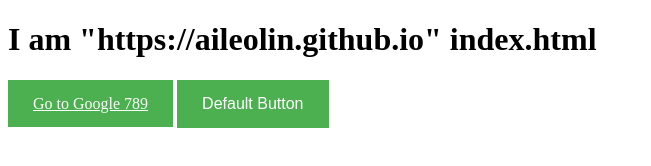
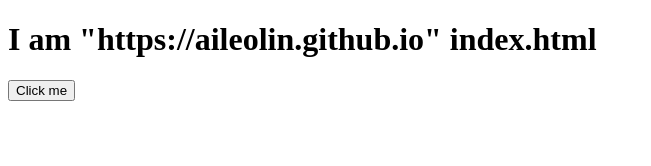
Before and after one commit to aileolin/aileolin.github.io, a plain HTML site: page index.html in a window 1280 px wide. Shown: the whole page, without its empty margins (0-651 px from the left). Drawn offline with Linux system fonts and the light colour scheme.

Commit message:
Update index.html

```diff
--- a/index.html
+++ b/index.html
@@ -3,25 +3,12 @@
   <head>
     <meta charset="utf-8">
     <title>Hello，GitHub</title>
-    <style>
-.button {
-  background-color: #4CAF50;
-  border: none;
-  color: white;
-  padding: 15px 25px;
-  text-align: center;
-  font-size: 16px;
-  cursor: pointer;
-}
 
-.button:hover {
-  background-color: green;
-}
-</style>
   </head>
   <body>
     <h1>I am "https://aileolin.github.io" index.html</h1>
-    <a href="http://google.com" type="button" class="button">Go to Google 789</a>
-    <button href="http://google.com" type="button" class="button">Default Button</button>
+    <a href="http://www.stackoverflow.com/">
+      <button>Click me</button>
+    </a>
   </body>
 </html>
```
